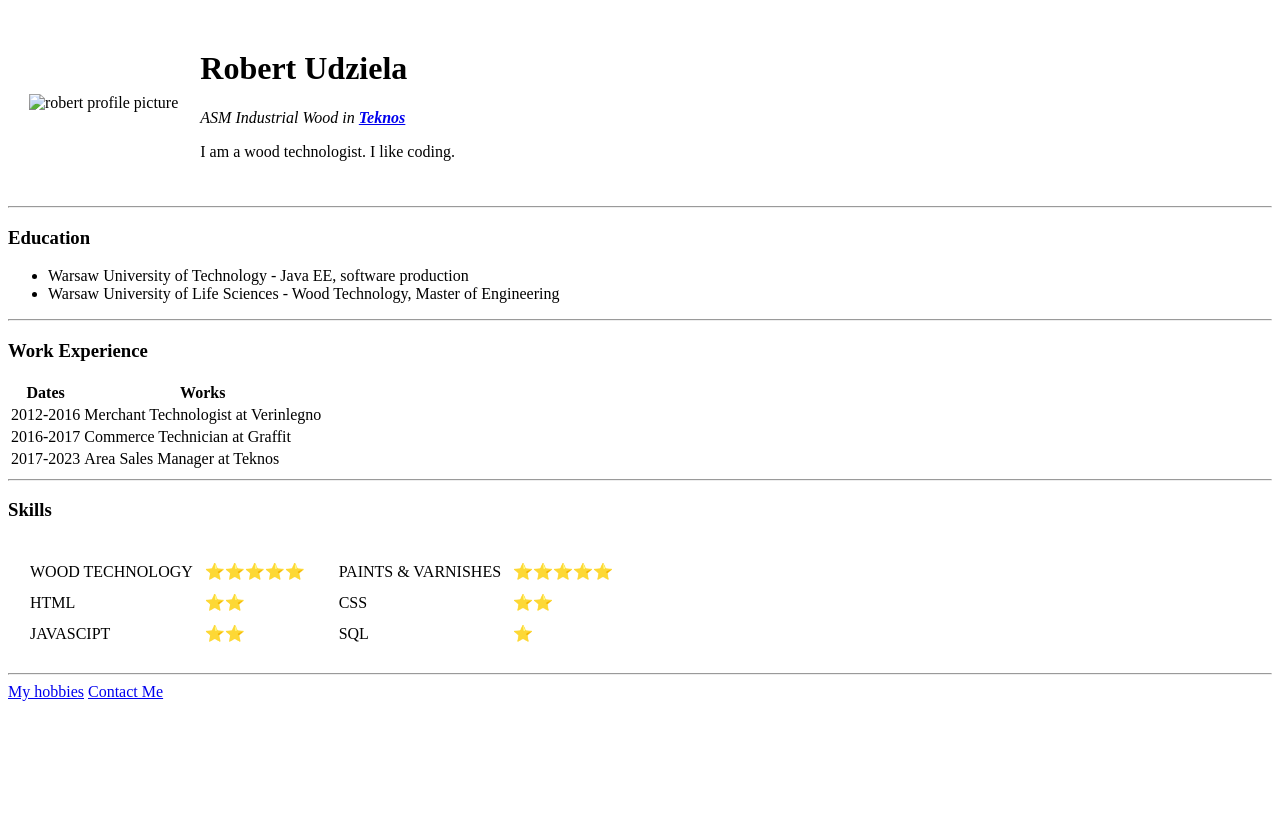
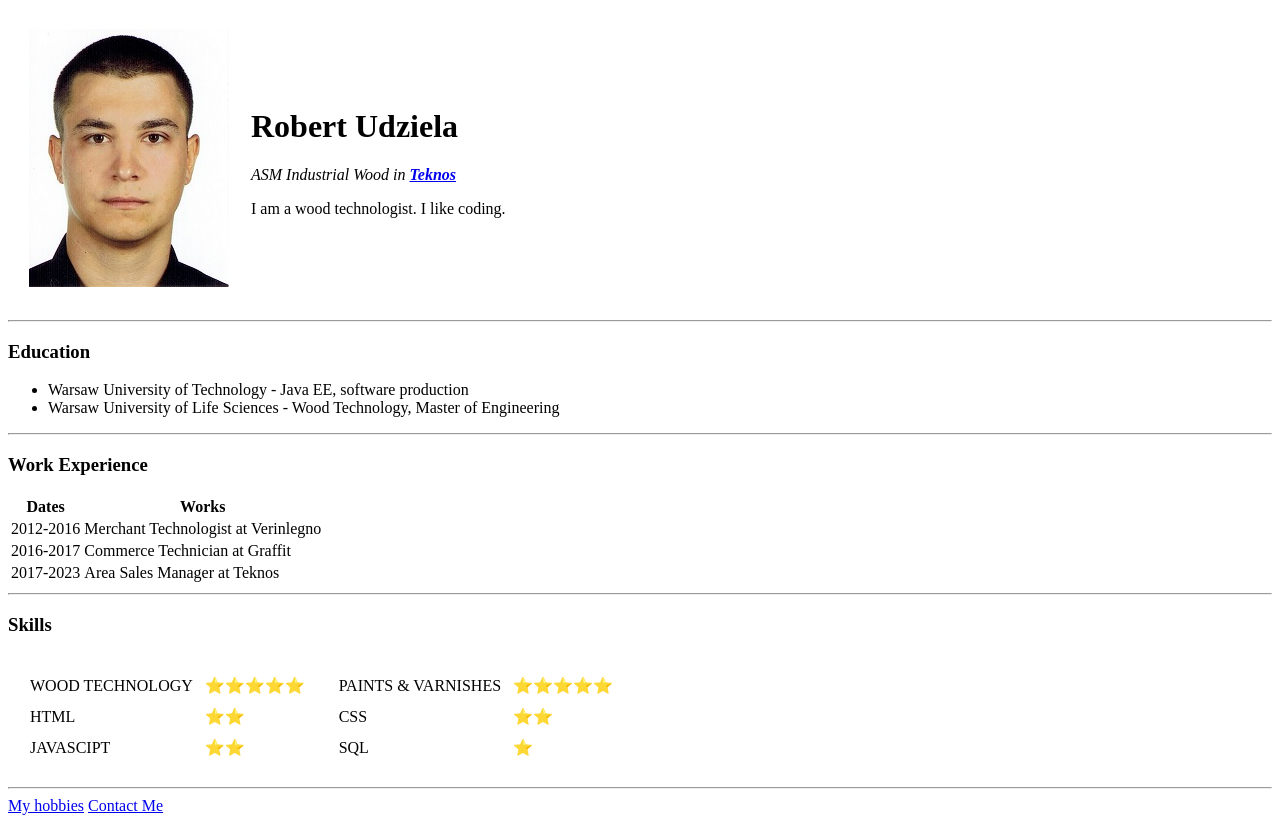
Before and after one commit to robertudziela/cv, a plain HTML site: page index.html in a window 1280 px wide. Before the commit the page ends 800 px from the top, so only its background shows below. Drawn offline with Linux system fonts and the light colour scheme.

Commit message:
Update index.html

```diff
--- a/index.html
+++ b/index.html
@@ -7,7 +7,7 @@
   <body>
     <table cellspacing="20">
         <tr>
-            <td><img src="images/Robert Udziela.jpg Udziela.jpg" alt="robert profile picture"></td>
+            <td><img src="images/Robert Udziela.jpg" alt="robert profile picture"></td>
             <td><h1>Robert Udziela</h1>
                 <p><em>ASM Industrial Wood in <strong><a href="https://www.teknos.com">Teknos</a></strong></em></p>
                 <p>I am a wood technologist. I like coding.</p></td>
```
